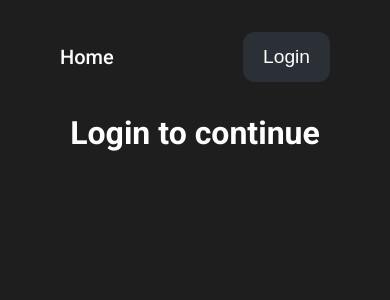
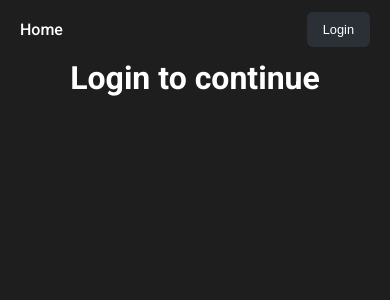
Before and after one commit to AtharvAgarwal20/vendors-project, a Next.js app: page / in a window 390 px wide. Shown: the top 300 px of the page. Built offline with nearby package versions, Linux system fonts and the light colour scheme; no server answers.

Commit message:
style: navbar responsive

```diff
--- a/app/components/Navbar/navbar.module.scss
+++ b/app/components/Navbar/navbar.module.scss
@@ -1,5 +1,9 @@
 .header {
   padding: 20px;
+
+  @media (width < 496px) {
+    padding: 0px;
+  }
 
   .navbar {
     display: flex;
@@ -8,6 +12,13 @@
     align-items: center;
     align-self: stretch;
     gap: clamp(20px, 30%, 80px);
+
+    @media (width < 685px) {
+      gap: 10px;
+    }
+    @media (width < 496px) {
+      padding: 12px 20px;
+    }
 
     a {
       position: relative;
@@ -18,6 +29,10 @@
       font-weight: 500;
       line-height: 21px;
       text-decoration: none;
+
+      @media (width < 685px) {
+        font-size: 1rem;
+      }
 
       &::after {
         content: "";
@@ -50,8 +65,18 @@
       border-radius: 12px;
       background-color: #2b3036;
       color: white;
-      font-size: 1.2rem;
+      font-size: 1.15rem;
       transition: background-color 300ms linear;
+
+      @media (width < 685px) {
+        font-size: 1rem;
+      }
+
+      @media (width < 496px) {
+        padding: 10px 16px;
+        font-size: 0.8rem;
+        border-radius: 6px;
+      }
 
       &:hover {
         background-color: #474a4e;
@@ -62,6 +87,10 @@
       display: flex;
       align-items: center;
       gap: 50px;
+
+      @media (width < 685px) {
+        gap: 20px;
+      }
     }
   }
 }
```
Also changed, not shown: app/components/Inputs/SubmitBtn.tsx (added, +11 -0 lines), app/components/Inputs/inputs.module.scss (+14 -0 lines), app/components/VendorForm/VendorForm.tsx (+2 -5 lines).
